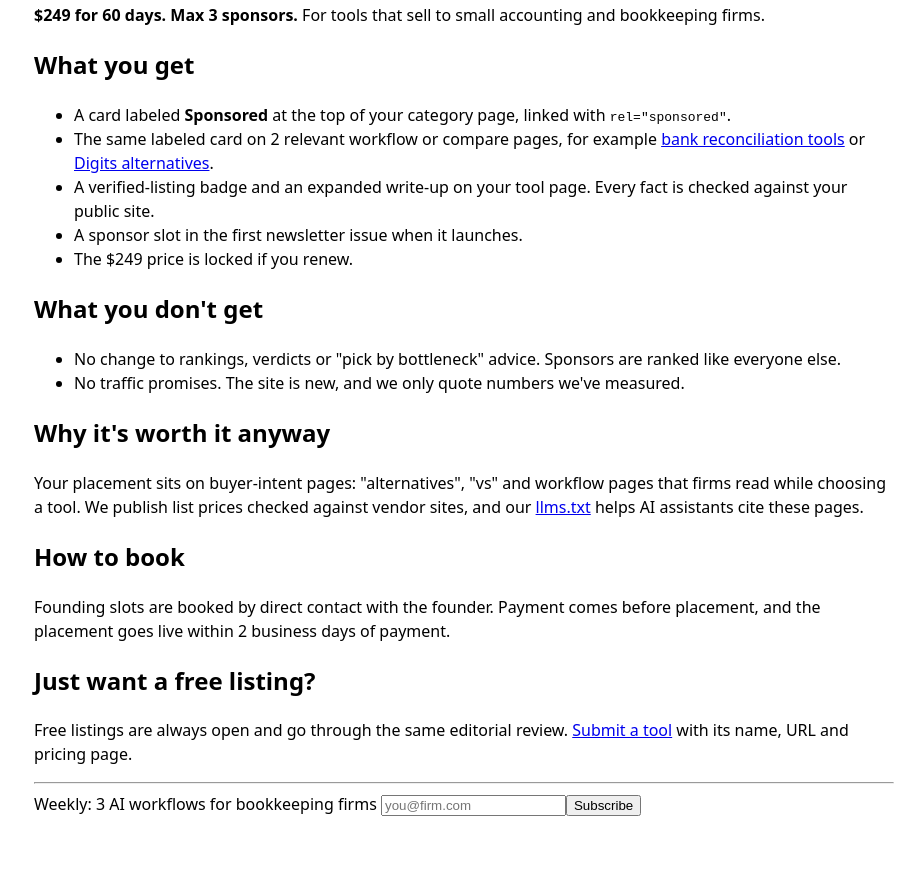
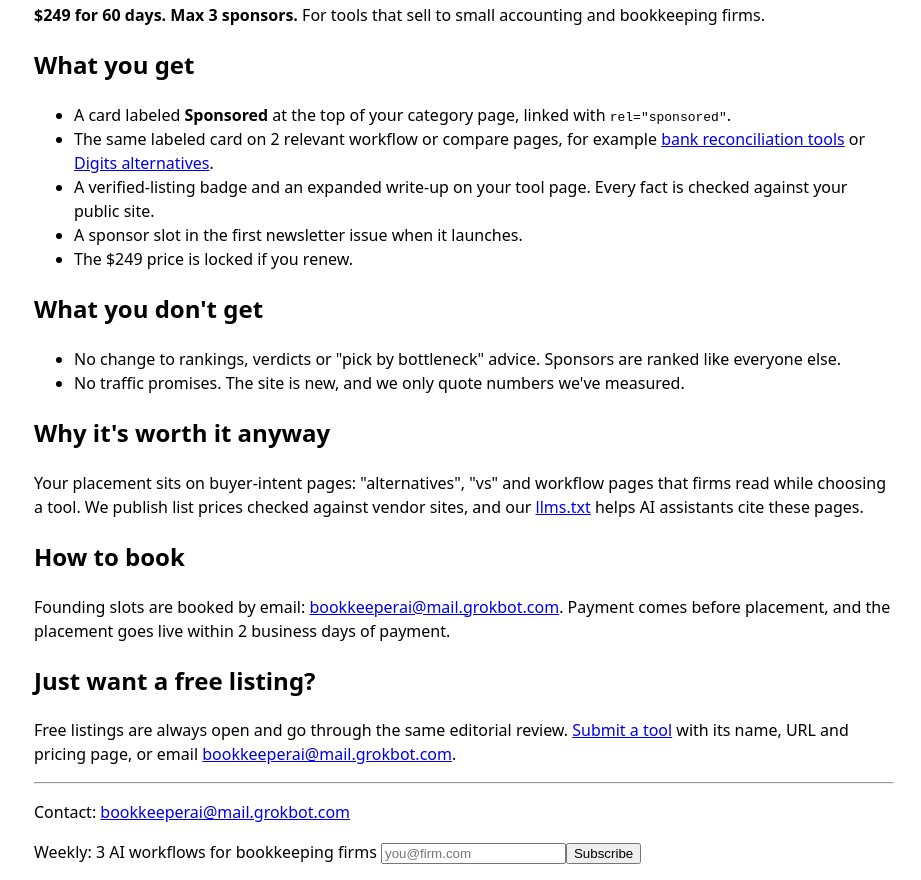
Before and after one commit to biff-cloud/bookkeeper-ai, an Astro site: page /bookkeeper-ai/sponsor in a window 1280 px wide. Shown: the part 128-1008 px from the top of the page, without its empty margins (176-1097 px from the left). Before the commit the page ends 960 px from the top, so only its background shows below. Built offline with nearby package versions, Linux system fonts and the light colour scheme; Astro itself is replaced by a stand-in of ours.

Commit message:
Add bookkeeperai@mail.grokbot.com contact on /sponsor and footer
Replace founder placeholder with mailto; same address on free-listing submit and site-wide footer Contact.

```diff
--- a/src/layouts/Base.astro
+++ b/src/layouts/Base.astro
@@ -7,4 +7,4 @@ const canonical = new URL(Astro.url.pathname, Astro.site);
 <meta property="og:title" content={title}/><meta property="og:description" content={description}/><meta property="og:type" content="website"/>
 <style>body{font-family:system-ui;max-width:860px;margin:auto;padding:1rem;line-height:1.5}nav a{margin-right:1rem}.card{border:1px solid #ddd;border-radius:8px;padding:1rem;margin:.6rem 0}</style>
 </head><body><nav><a href={import.meta.env.BASE_URL}>Home</a><a href={`${import.meta.env.BASE_URL}/compare/dext-vs-hubdoc`}>Compare</a><a href={`${import.meta.env.BASE_URL}/sponsor`}>Sponsor / Submit</a></nav><slot/>
-<footer><hr/><form onsubmit="event.preventDefault();alert('Newsletter coming soon')"><label>Weekly: 3 AI workflows for bookkeeping firms <input type="email" placeholder="you@firm.com" required/></label><button>Subscribe</button></form><img src="https://hits.sh/biff-cloud.github.io/bookkeeper-ai/pageviews.svg" alt="" width="1" height="1" style="position:absolute;opacity:0" referrerpolicy="no-referrer"/></footer></body></html>
+<footer><hr/><p>Contact: <a href="mailto:bookkeeperai@mail.grokbot.com">bookkeeperai@mail.grokbot.com</a></p><form onsubmit="event.preventDefault();alert('Newsletter coming soon')"><label>Weekly: 3 AI workflows for bookkeeping firms <input type="email" placeholder="you@firm.com" required/></label><button>Subscribe</button></form><img src="https://hits.sh/biff-cloud.github.io/bookkeeper-ai/pageviews.svg" alt="" width="1" height="1" style="position:absolute;opacity:0" referrerpolicy="no-referrer"/></footer></body></html>
--- a/src/pages/sponsor.astro
+++ b/src/pages/sponsor.astro
@@ -29,8 +29,8 @@ const base = import.meta.env.BASE_URL.replace(/\/$/, '');
 <p>Your placement sits on buyer-intent pages: "alternatives", "vs" and workflow pages that firms read while choosing a tool. We publish list prices checked against vendor sites, and our <a href={`${base}/llms.txt`}>llms.txt</a> helps AI assistants cite these pages.</p>
 
 <h2>How to book</h2>
-<p>Founding slots are booked by direct contact with the founder. Payment comes before placement, and the placement goes live within 2 business days of payment.</p>
+<p>Founding slots are booked by email: <a href="mailto:bookkeeperai@mail.grokbot.com">bookkeeperai@mail.grokbot.com</a>. Payment comes before placement, and the placement goes live within 2 business days of payment.</p>
 
 <h2>Just want a free listing?</h2>
-<p>Free listings are always open and go through the same editorial review. <a href="https://github.com/biff-cloud/bookkeeper-ai/issues/new?title=Tool%20submission:%20">Submit a tool</a> with its name, URL and pricing page.</p>
+<p>Free listings are always open and go through the same editorial review. <a href="https://github.com/biff-cloud/bookkeeper-ai/issues/new?title=Tool%20submission:%20">Submit a tool</a> with its name, URL and pricing page, or email <a href="mailto:bookkeeperai@mail.grokbot.com">bookkeeperai@mail.grokbot.com</a>.</p>
 </Base>
```
